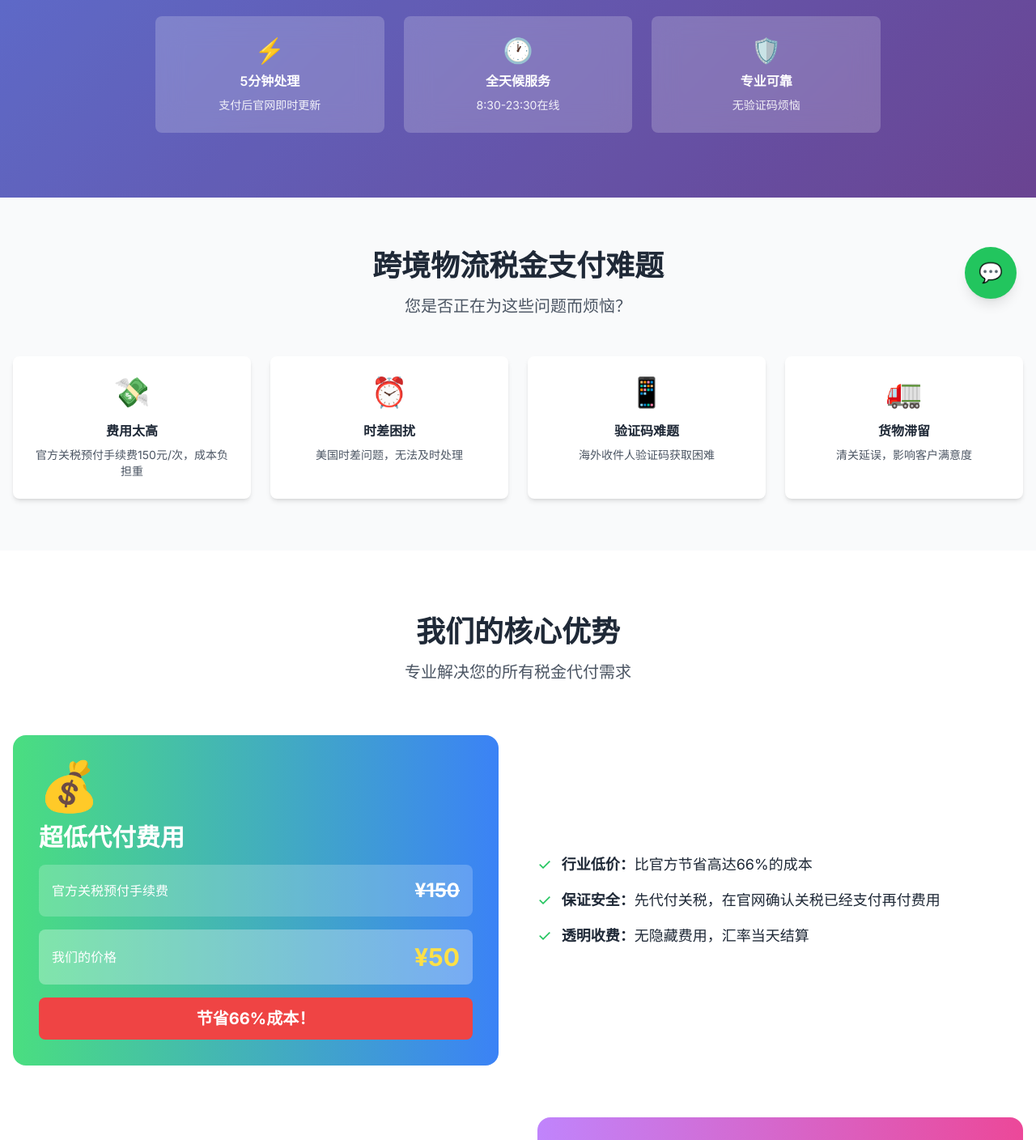
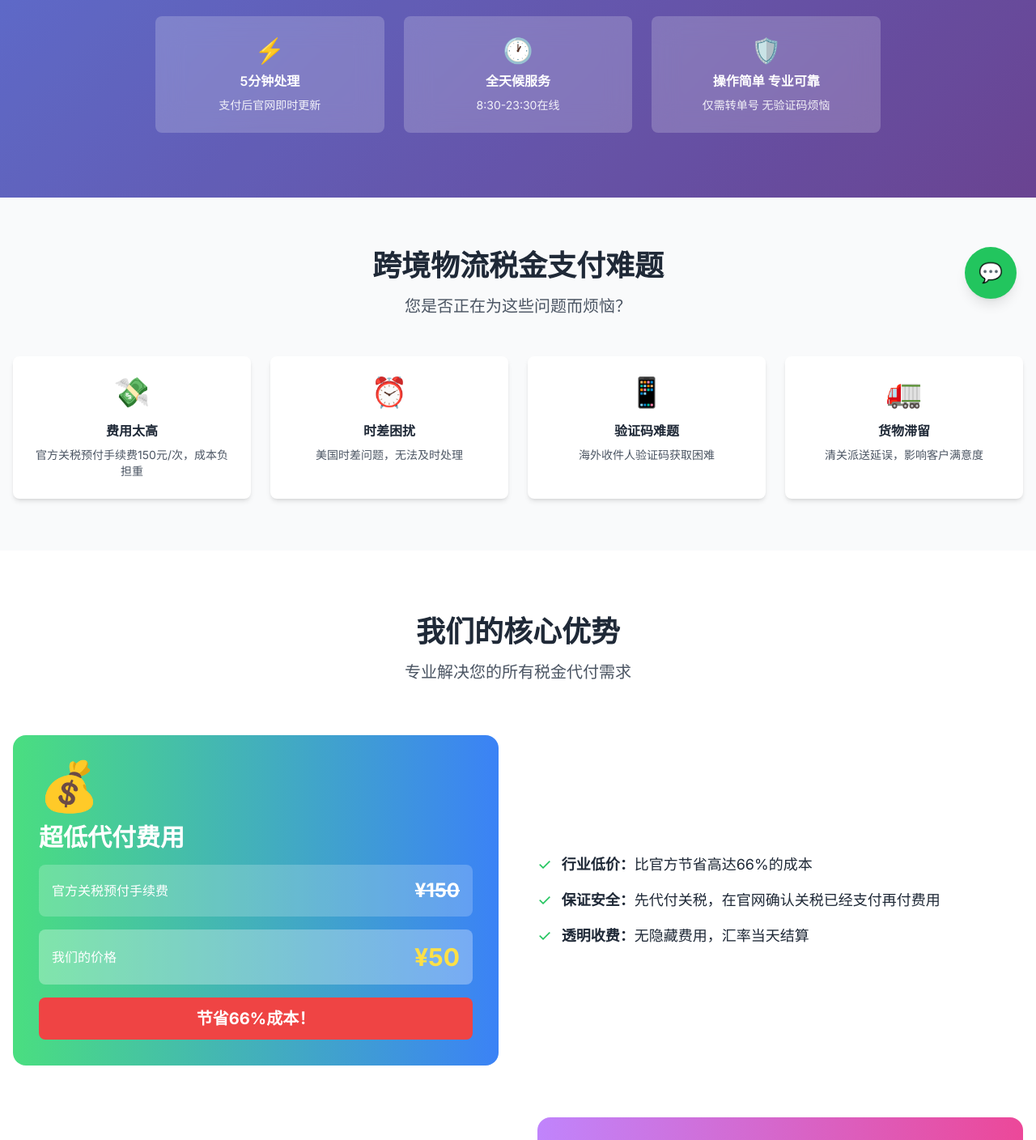
Before and after one commit to Darrenthinker/PST56, a React (Vite) app: page /pay-duty in a window 1280 px wide. Shown: the part 400-1808 px from the top of the page at 81% size. Built offline with nearby package versions, Linux system fonts and the light colour scheme.

Commit message:
Fix remaining text discrepancies in Hero, Problem, and Advantages sections

```diff
--- a/src/components/PayDuty.jsx
+++ b/src/components/PayDuty.jsx
@@ -97,8 +97,8 @@ const PayDuty = () => {
               </div>
               <div className="bg-white bg-opacity-20 backdrop-blur-lg rounded-lg p-6">
                 <div className="text-3xl mb-2">🛡️</div>
-                <h3 className="font-semibold mb-2">专业可靠</h3>
-                <p className="text-sm opacity-90">无验证码烦恼</p>
+                <h3 className="font-semibold mb-2">操作简单 专业可靠</h3>
+                <p className="text-sm opacity-90">仅需转单号 无验证码烦恼</p>
               </div>
             </div>
           </div>
@@ -135,7 +135,7 @@ const PayDuty = () => {
             <div className="bg-white p-6 rounded-lg shadow-md text-center">
               <div className="text-4xl mb-4 text-blue-500">🚛</div>
               <h3 className="font-semibold mb-2 text-gray-800">货物滞留</h3>
-              <p className="text-gray-600 text-sm">清关延误，影响客户满意度</p>
+              <p className="text-gray-600 text-sm">清关派送延误，影响客户满意度</p>
             </div>
           </div>
         </div>
@@ -211,12 +211,12 @@ const PayDuty = () => {
                 <ul className="space-y-4 text-lg">
                   <li className="flex items-start">
                     <span className="text-purple-500 mr-3 text-xl">⚡</span>
-                    <div><strong>高效操作：</strong>熟悉DHL/UPS/FEDEX流程，快速处理验证码</div>
+                    <div><strong>高效操作：</strong>熟悉DHL/UPS/FEDEX流程，快速处理无需等待</div>
                   </li>
                   <li className="flex items-start">
                     <span className="text-purple-500 mr-3 text-xl">📝</span>
                     <div>
-                      <strong>操作简单：</strong>DHL仅需转单号，有官方系统，
+                      <strong>操作简单：</strong>美国DHL仅需转单号，有官方系统，
                       <span style={{ color: '#e53e3e' }}>无需收件人验证码</span>
                     </div>
                   </li>
```
